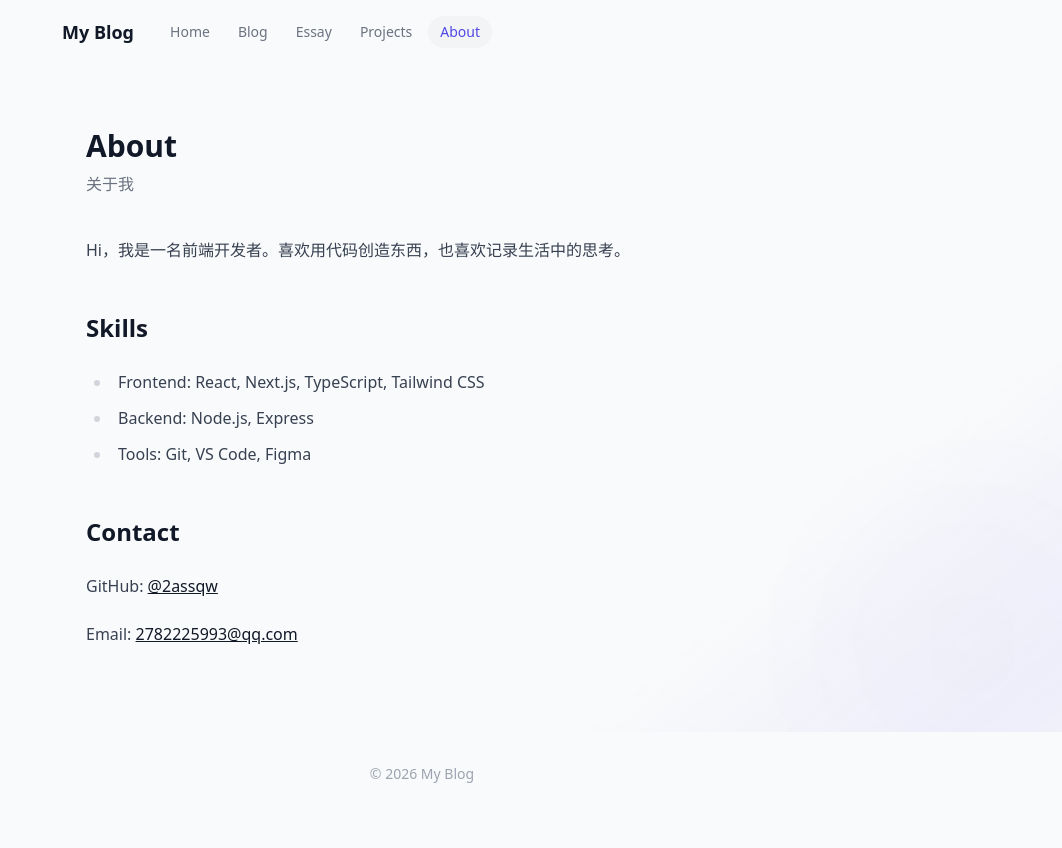
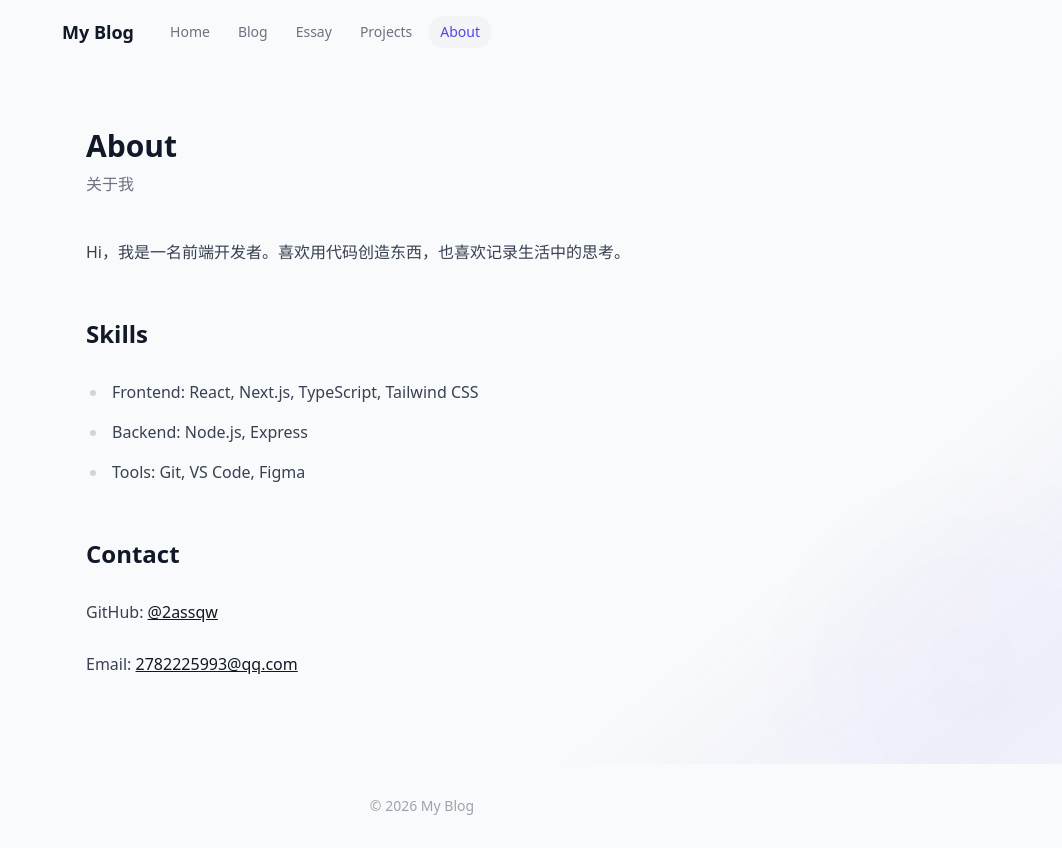
Before and after one commit to 2assqw/my-blog, a Next.js app: page /about in a window 1280 px wide. Shown: the whole page, without its empty margins (218-1280 px from the left). Before the commit the page ends 816 px from the top, so only its background shows below. Built offline with nearby package versions, Linux system fonts and the light colour scheme.

Commit message:
feat: add hover magnifier effect on article prose text

```diff
--- a/src/app/globals.css
+++ b/src/app/globals.css
@@ -247,3 +247,28 @@
   z-index: 0;
   animation: pulse-subtle 5s ease-in-out infinite;
 }
+
+/* --- Reading magnifier: prose hover on article pages --- */
+
+.prose p,
+.prose li,
+.prose h2,
+.prose h3,
+.prose h4,
+.prose blockquote {
+  transition: transform 0.25s ease, background-color 0.25s ease;
+  transform-origin: left center;
+  border-radius: 6px;
+  padding: 2px 4px;
+  margin-inline: -4px;
+}
+
+.prose p:hover,
+.prose li:hover,
+.prose h2:hover,
+.prose h3:hover,
+.prose h4:hover,
+.prose blockquote:hover {
+  transform: scale(1.012);
+  background-color: rgba(79, 70, 229, 0.03);
+}
```
